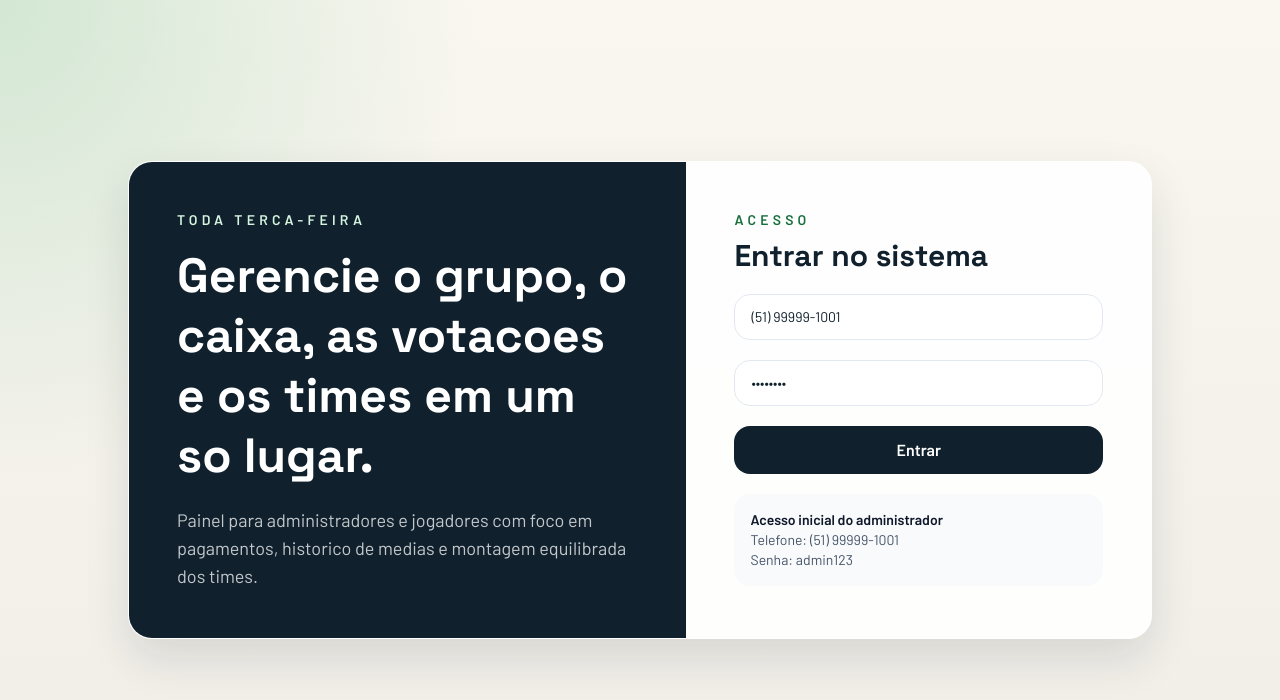
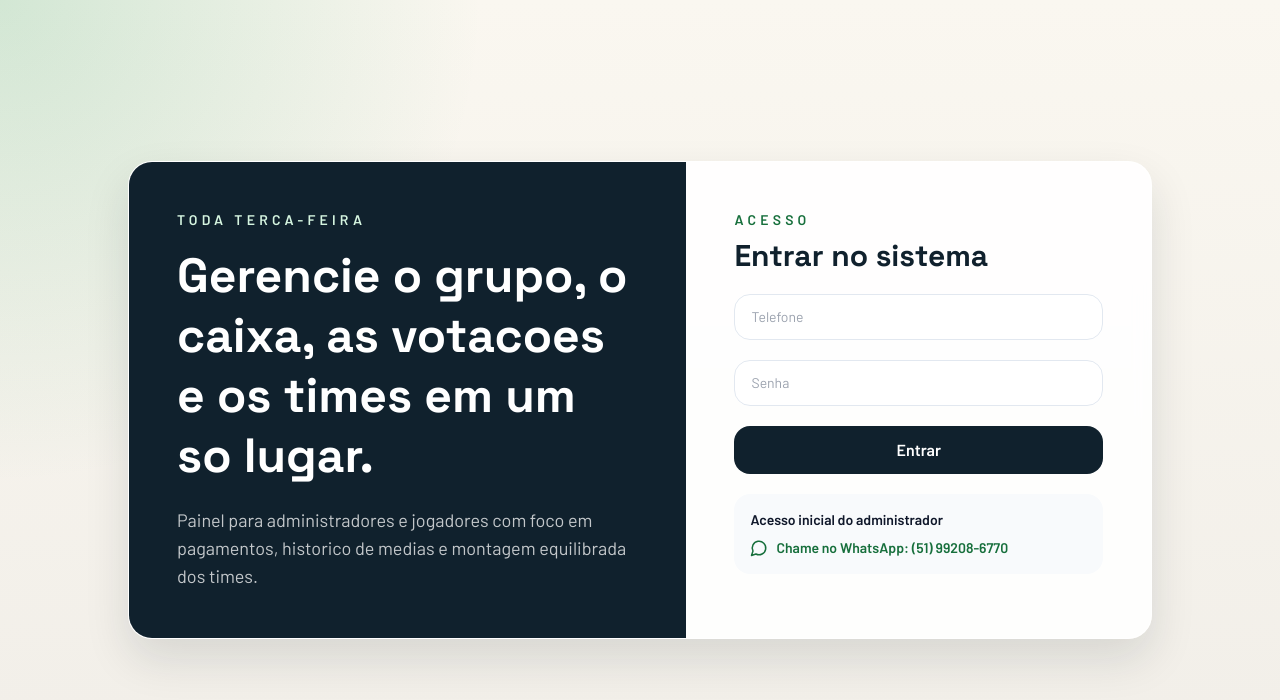
Before and after one commit to Patrick-Alcides/futsal-manager, a React (Vite) app in the folder frontend/: page /login in a window 1280 px wide. Shown: the top 700 px of the page. Built offline with nearby package versions, Linux system fonts and the light colour scheme; no server answers.

Commit message:
Atualiza texto de acesso inicial

```diff
--- a/frontend/src/pages/LoginPage.jsx
+++ b/frontend/src/pages/LoginPage.jsx
@@ -1,11 +1,12 @@
 import { useState } from "react";
+import { MessageCircle } from "lucide-react";
 import { Navigate } from "react-router-dom";
 import { useAuth } from "../hooks/useAuth";
 
 export default function LoginPage() {
   const { user, login } = useAuth();
-  const [telefone, setTelefone] = useState("(51) 99999-1001");
-  const [senha, setSenha] = useState("admin123");
+  const [telefone, setTelefone] = useState("");
+  const [senha, setSenha] = useState("");
   const [error, setError] = useState("");
 
   if (user) {
@@ -44,8 +45,10 @@ export default function LoginPage() {
           <button type="submit" className="button-primary w-full">Entrar</button>
           <div className="rounded-2xl bg-slate-50 p-4 text-sm text-slate-600">
             <p className="font-semibold text-slate-900">Acesso inicial do administrador</p>
-            <p>Telefone: (51) 99999-1001</p>
-            <p>Senha: admin123</p>
+            <p className="mt-2 flex items-center gap-2 font-semibold text-brand-700">
+              <MessageCircle size={18} />
+              Chame no WhatsApp: (51) 99208-6770
+            </p>
           </div>
         </form>
       </div>
```
